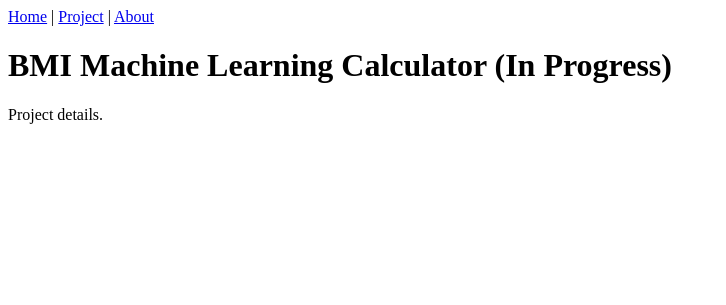
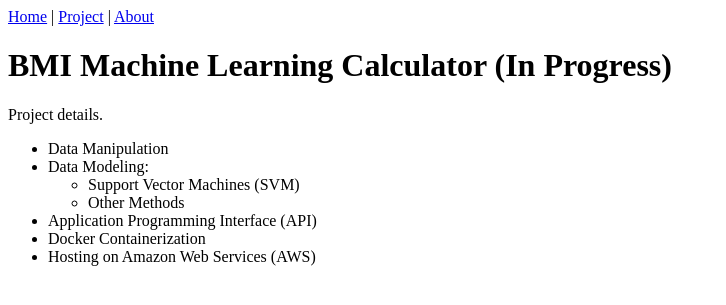
Before and after one commit to Mehdilat/Project-BodyMassIndex-ClassificationPipeline, a Flask app: page /project in a window 1280 px wide. Shown: the top 305 px of the page, without its empty margins (0-726 px from the left). Run offline with Flask 3, Linux system fonts and the light colour scheme.

Commit message:
Edited About, Project Pages

```diff
--- a/templates/about.html
+++ b/templates/about.html
@@ -2,11 +2,11 @@
 {% block content %}
 
     <p>My name is Mahdi and this is a project, it is still in progress.</p>
-
+    <!--
     <p>Contact:</p>
     <ul>
         <li><a href = https://www.linkedin.com/in/mahdi-latreche>Linkedin</a></li>
         <li><a href = https://github.com/Mehdilat>GitHub</a><li>
     </ul>
-
+    -->
 {% endblock %}
--- a/templates/project.html
+++ b/templates/project.html
@@ -3,4 +3,16 @@
 
     <p>Project details.</p>
 
+    <ul>
+        <li>Data Manipulation</li>
+        <li>Data Modeling:
+            <ul>
+                <li>Support Vector Machines (SVM)</li>
+                <li>Other Methods</li>
+            </ul>
+        </li>
+        <li>Application Programming Interface (API)</li>
+        <li>Docker Containerization</li>
+        <li>Hosting on Amazon Web Services (AWS)</li>
+    </ul>
 {% endblock %}
```
